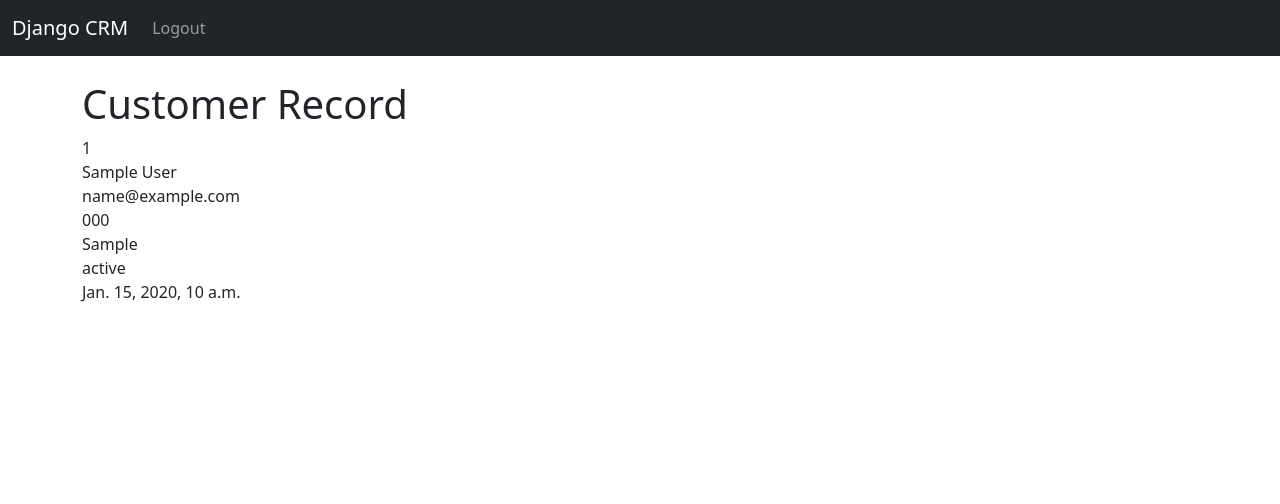
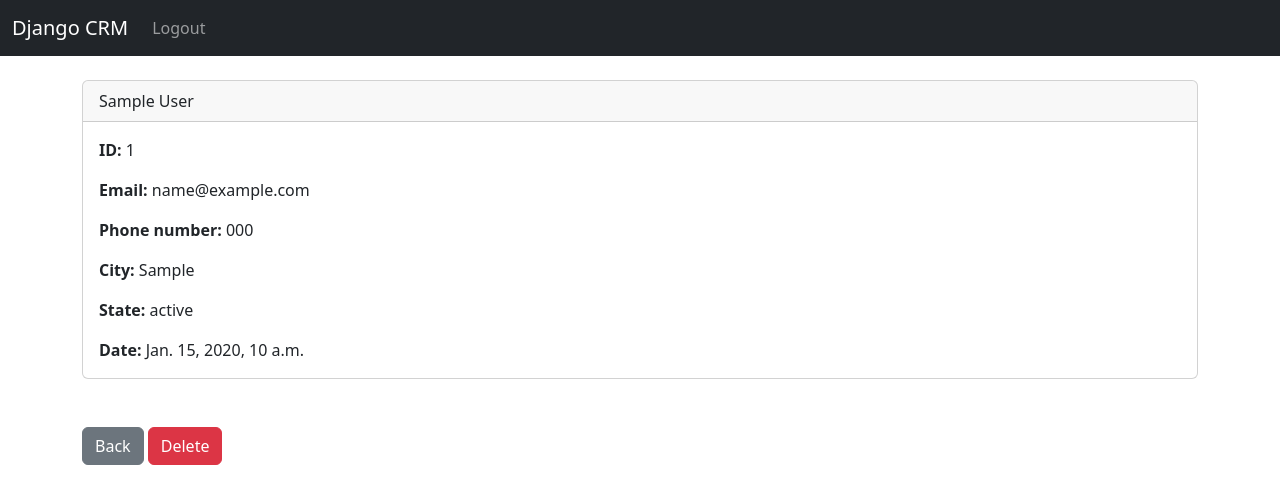
Before and after one commit to mouhamadaloush/CRM, a Django app: page /record/1 in a window 1280 px wide. Shown: the top 504 px of the page. Run offline with Django 4.2, Linux system fonts and the light colour scheme; a user stored in the database is signed in; tables that the repository leaves empty hold one stand-in row (values such as "Sample post").

Commit message:
add cards to record page

```diff
--- a/website/templates/record.html
+++ b/website/templates/record.html
@@ -1,13 +1,31 @@
 {% extends "base.html" %}
 {% block content %}
 
-<h1>Customer Record</h1>
-{{customer_record.id}}</br>
-{{customer_record.first_name}} {{customer_record.last_name}}</br>
-{{customer_record.email}}</br>
-{{customer_record.phone}}</br>
-{{customer_record.city}}</br>
-{{customer_record.state}}</br>
-{{customer_record.created_at}}</br>
+
+
+<div class="card">
+    <div class="card-header">
+        {{customer_record.first_name}} {{customer_record.last_name}}</br>
+    </div>
+    <div class="card-body">
+        <p class="card-text">
+            <strong>ID: </strong>{{customer_record.id}}</p>
+        <p class="card-text">
+            <strong>Email: </strong>{{customer_record.email}}</p>
+        <p class="card-text">
+            <strong>Phone number: </strong>{{customer_record.phone}}</p>
+        <p class="card-text">
+            <strong>City: </strong>{{customer_record.city}}</p>
+        <p class="card-text">
+            <strong>State: </strong>{{customer_record.state}}</p>
+        <p class="card-text">
+            <strong>Date: </strong>{{customer_record.created_at}}</p>
+    </div>
+  </div>
+<br/><br/>
+<a href="{% url 'home' %}" class='btn btn-secondary' >Back</a>
+<a href="{% url 'home' %}" class='btn btn-danger' >Delete</a>
+
+
 
 {% endblock content %}
--- a/website/urls.py
+++ b/website/urls.py
@@ -6,4 +6,6 @@ urlpatterns = [
     path("logout/", views.logout_user, name="logout"),
     path("register/", views.register_user, name="register"),
     path("record/<int:pk>", views.customer_record, name="record"),
+    #path("delete_record/<int:pk>", views.delete_record, name="delete"),
+
 ]
```
Also changed, not shown: website/views.py (line endings or trailing spaces).
